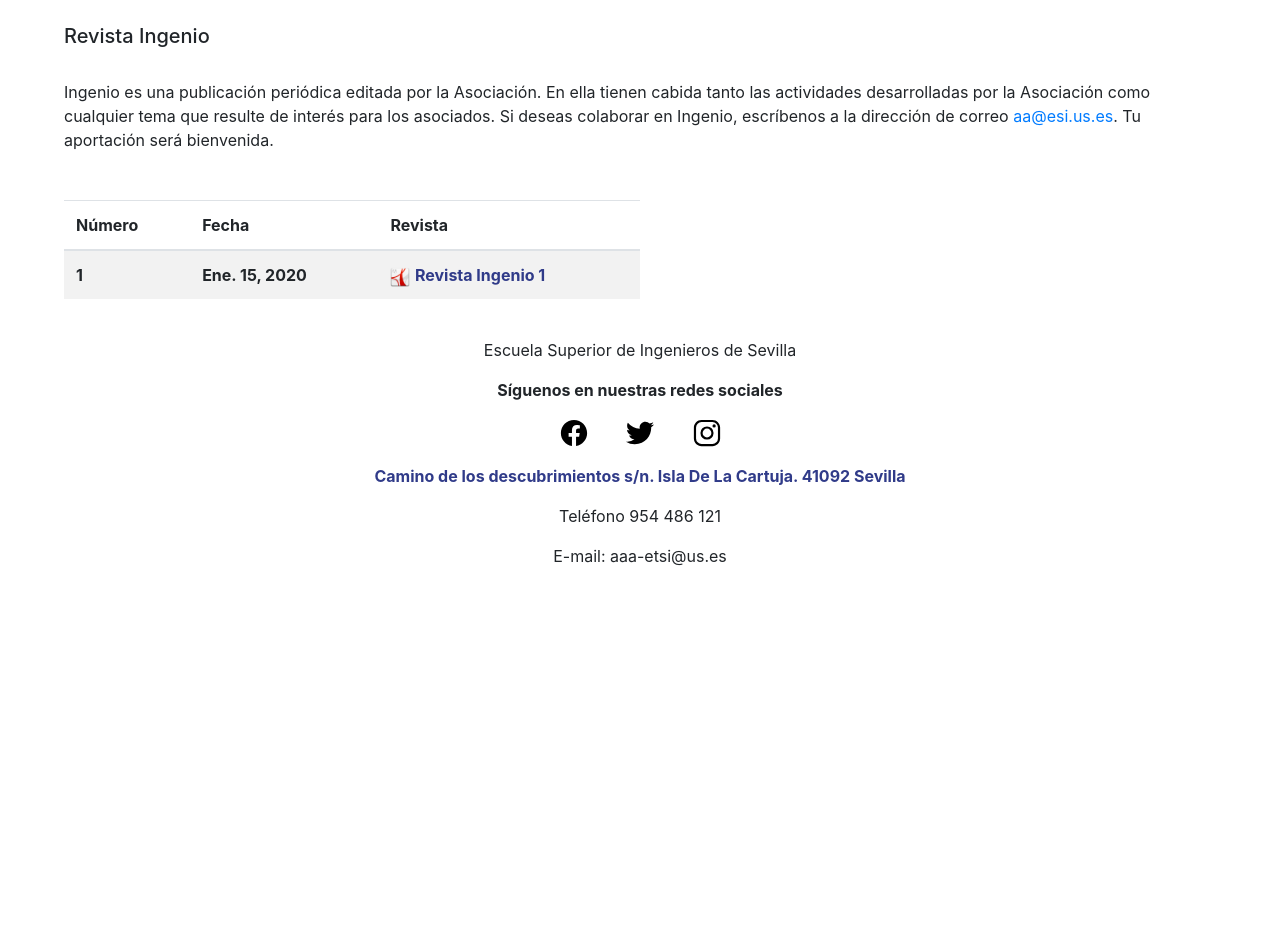
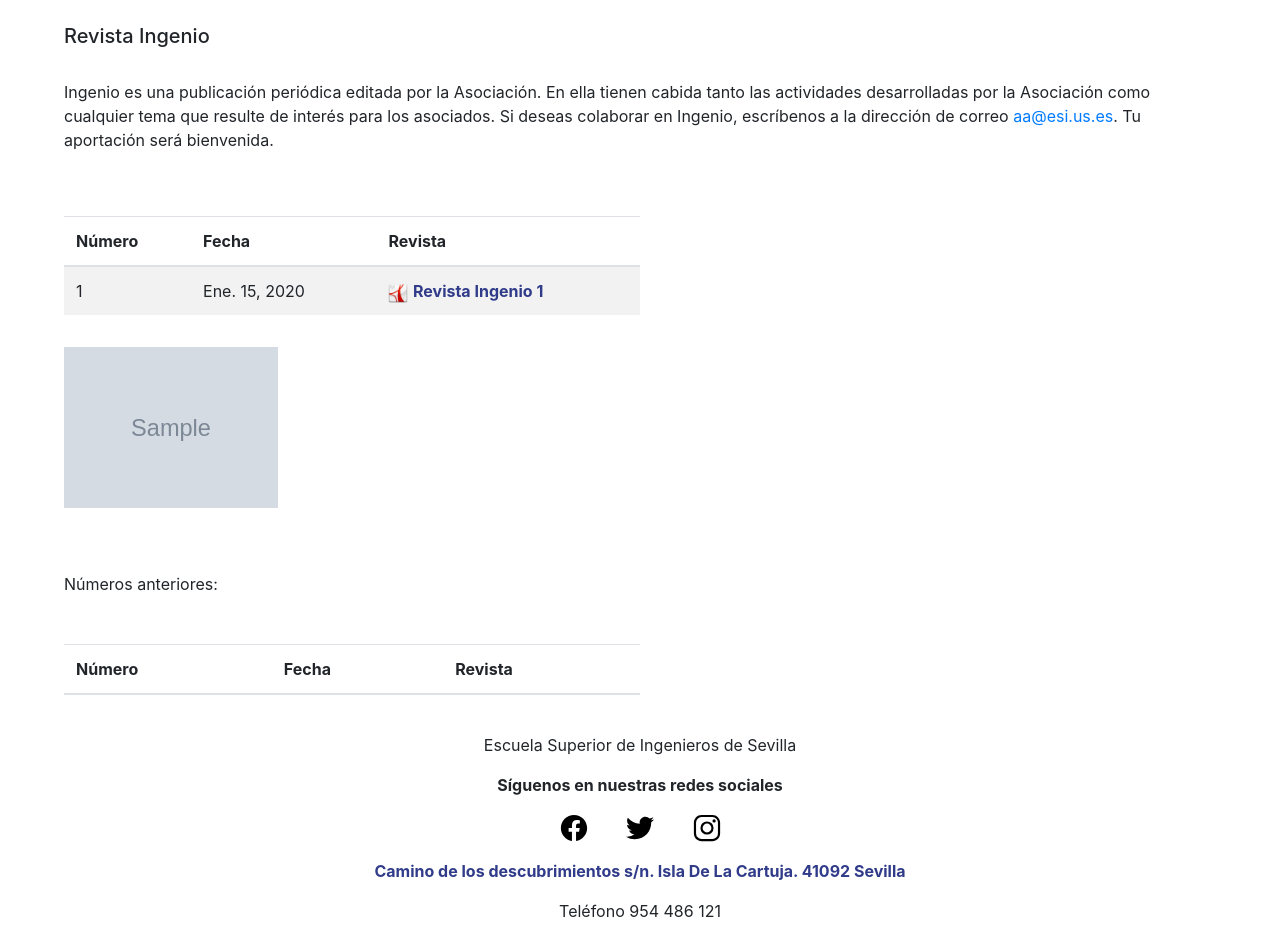
Before and after one commit to morolok/antiguos_alumnos_tfg, a Django app: page /antalumnos/revistaIngenio/ in a window 1280 px wide. Shown: the part 206-1140 px from the top of the page. Before the commit the page ends 772 px from the top, so only its background shows below. Run offline with Django 3.2, Linux system fonts and the light colour scheme; tables that the repository leaves empty hold one stand-in row (values such as "Sample post"); grey boxes marked "Sample" are stand-in pictures; lists and menus that the app fills with data are empty; some libraries are stand-ins or nearby versions.

Commit message:
Cambios en la revista ingenio para separar el ultimo numero

```diff
--- a/gestionBD/templates/revistaIngenio.html
+++ b/gestionBD/templates/revistaIngenio.html
@@ -22,6 +22,37 @@
             <a href="mailto:aa@esi.us.es" id="enlaceEnviarCorreo">aa@esi.us.es</a>. Tu aportación será bienvenida.
         </p>
     </div>
+    <div id="contenedorTablaUltimoNumero">
+        <table class="table table-striped" id="tablaUltimoNumero">
+            <thead>
+                <tr>
+                    <th scope="col">Número</th>
+                    <th scope="col">Fecha</th>
+                    <th scope="col">Revista</th>
+                </tr>
+            </thead>
+            <tbody>
+                <tr>
+                    <td>{{ultimaRevista.numero}}</td>
+                    <td>{{ultimaRevista.fecha}}</td>
+                    <td>
+                        <img id="logoPdfTablaRI" src="{% static 'images/icono_pdf.ico' %}">
+                        <a href="{{MEDIA_URL}}{{ultimaRevista.fichero}}" type="application/pdf" target="_blank" id="enlaceAColor">
+                            Revista Ingenio {{ultimaRevista.numero}}
+                        </a>
+                    </td>
+                </tr>
+            </tbody>
+        </table>
+        {% if imagenUltimoNumero %}
+            <p id="parrafoAnuncioRevistaIngenio">
+                <img id="imagenAnuncioRevistaIngenio" src="{{MEDIA_URL}}{{imagenUltimoNumero}}">
+            </p>
+        {% endif %}
+    </div>
+    <div class="row" id="parrafoNumerosAnteriores">
+        <p class="col-12 col-sm-12 col-md-12 col-lg-12 col-xl-12">Números anteriores:</p>
+    </div>
     <div id="tablaPaginaRevistaIngenio">
         <table class="table table-striped">
             <thead>
@@ -33,18 +64,7 @@
             </thead>
             <tbody>
                 {% for revista in revistas %}
-                    {% if revista.numero == mayorNumero %}
-                        <tr>
-                            <td id="mayorNumero">{{revista.numero}}</td>
-                            <td id="mayorNumero">{{revista.fecha}}</td>
-                            <td>
-                                <img id="logoPdfTablaRI" src="{% static 'images/icono_pdf.ico' %}">
-                                <a href="{{MEDIA_URL}}{{revista.fichero}}" type="application/pdf" target="_blank" id="enlaceAColor">
-                                    Revista Ingenio {{revista.numero}}
-                                </a>
-                            </td>
-                        </tr>
-                    {% else %}
+                    {% if revista.numero != mayorNumero %}
                         <tr>
                             <td>{{revista.numero}}</td>
                             <td>{{revista.fecha}}</td>
--- a/gestionBD/views.py
+++ b/gestionBD/views.py
@@ -602,10 +602,15 @@ def revistaIngenio(request):
     # más recientes primero y las guardamos en el contexto
     revistas = modelos.RevistaIngenio.objects.order_by('-numero')
     contexto['revistas'] = revistas
-    # Guardamos el número de revista mayor, pues será la revista más reciente, a fin de destacarla en la vista para
-    # que sea más fácil de ver para los usuarios
+    # Guardamos el número de revista mayor, pues será la revista más reciente, a fin de no mostrarla en la tabla de los numeros
+    # anteriores
     mayorNumero = revistas[0].numero
     contexto['mayorNumero'] = mayorNumero
+    # Nos quedamos con la imagen de la portada si la hay para mostrarla en la página
+    if(revistas[0].imagen):
+        contexto['imagenUltimoNumero'] = revistas[0].imagen
+    # Guardamos el último numero para mostrarlo aparte a los usuarios
+    contexto['ultimaRevista'] = revistas[0]
     # Guardamos en el contexto la url de los archivos multimedia por si es necesario consultar alguno en la vista
     contexto['MEDIA_URL'] = MEDIA_URL
     # Renderizamos la página de la Revista Ingenio
--- a/static/css/antiguos_alumnos.css
+++ b/static/css/antiguos_alumnos.css
@@ -578,10 +578,28 @@ footer{
     text-decoration: none;
 }
 
+#parrafoPaginaRevistaIngenio{
+    margin-bottom: 3em;
+}
+
 #logoPdfTablaRI{
     width: 20px;
     height: 20px;
     vertical-align: center;
+}
+
+#parrafoNumerosAnteriores{
+    margin-top: 2em;
+}
+
+#contenedorTablaUltimoNumero{
+    margin-top: 2em;
+    margin-bottom: 4em;
+}
+
+#tablaUltimoNumero{
+    width: 50%;
+    margin-bottom: 2em;
 }
 
 #tablaPaginaRevistaIngenio{
```
